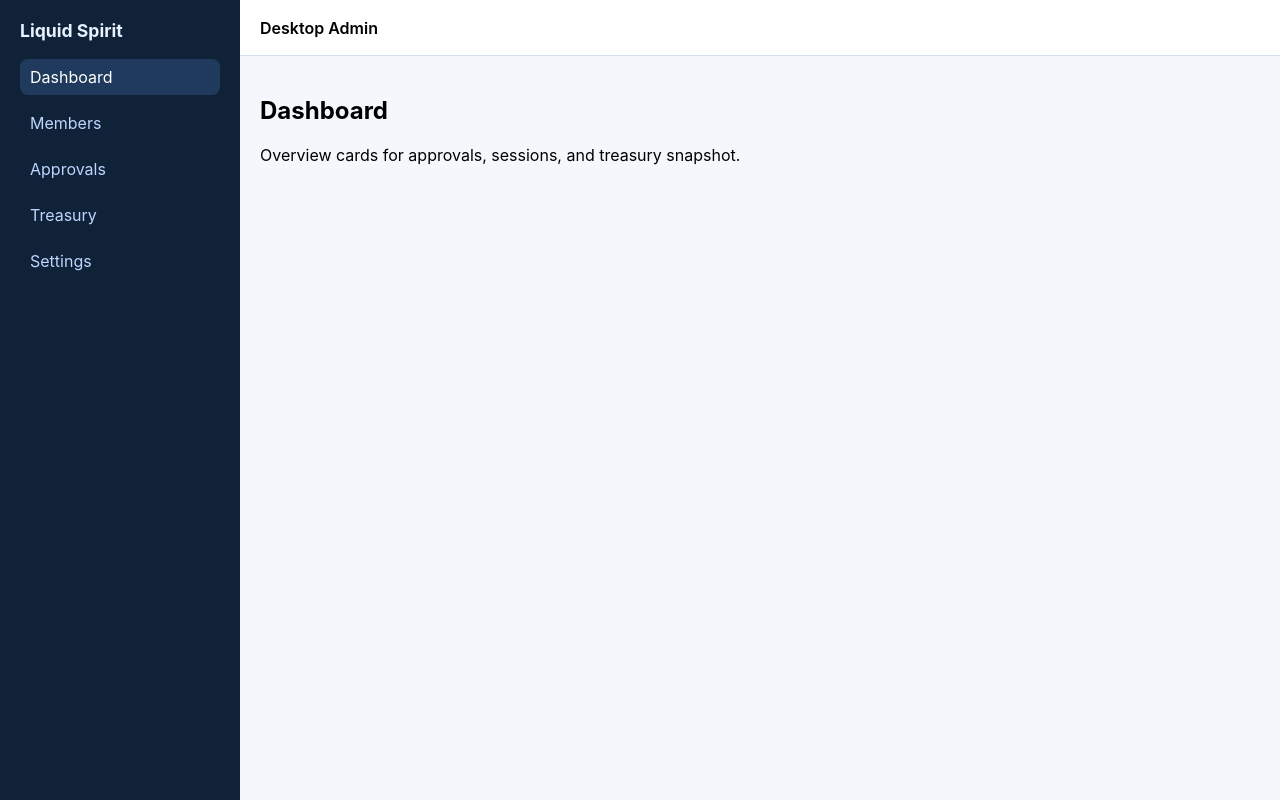
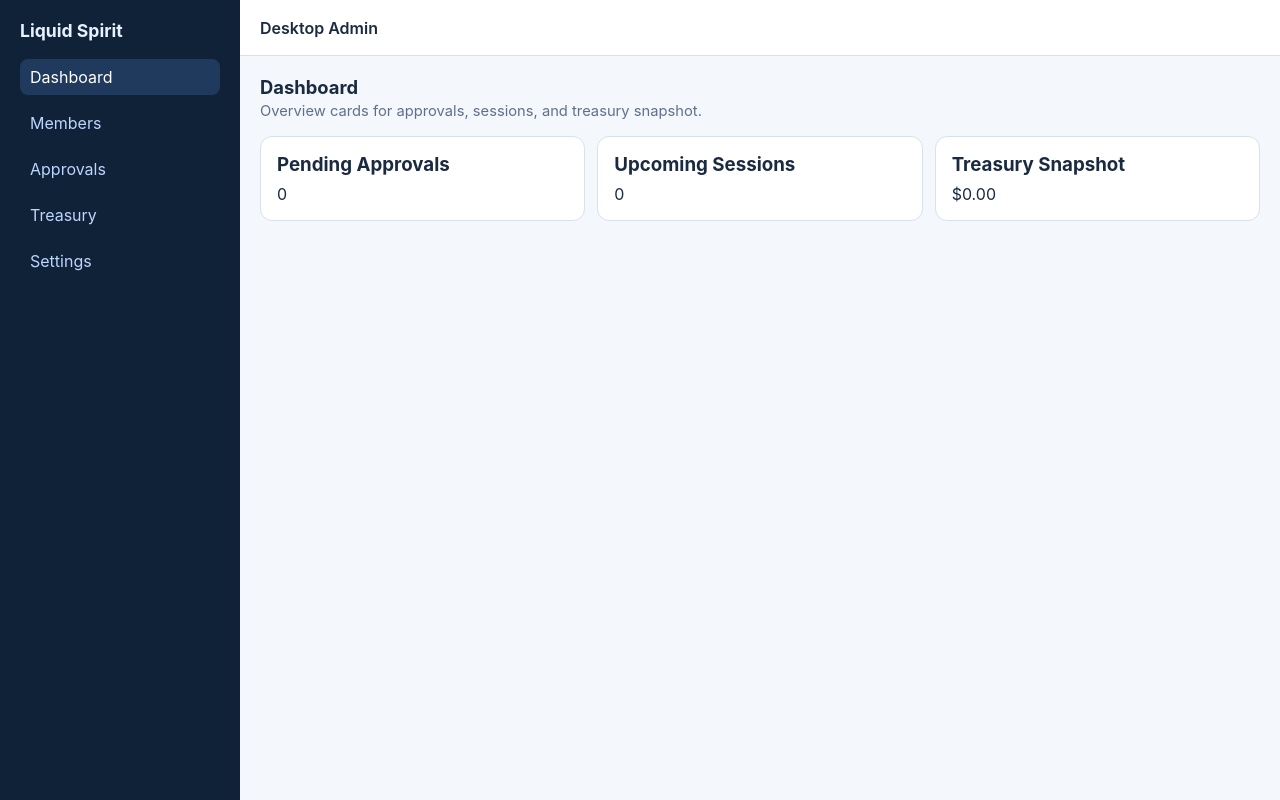
Before and after one commit to rob-blasetti/liquid-spirit-desktop, a React (Vite) app: page / in a window 1280 px wide. Built offline with nearby package versions, Linux system fonts and the light colour scheme.

Commit message:
Issue #2: add desktop design tokens and base UI primitives

```diff
--- /dev/null
+++ b/src/components/ui/Card.tsx
@@ -0,0 +1,15 @@
+import type { ReactNode } from 'react';
+
+type CardProps = {
+  title?: string;
+  children: ReactNode;
+};
+
+export default function Card({ title, children }: CardProps) {
+  return (
+    <section className="ui-card">
+      {title ? <h3>{title}</h3> : null}
+      {children}
+    </section>
+  );
+}
--- /dev/null
+++ b/src/components/ui/SectionHeader.tsx
@@ -0,0 +1,13 @@
+type SectionHeaderProps = {
+  title: string;
+  subtitle?: string;
+};
+
+export default function SectionHeader({ title, subtitle }: SectionHeaderProps) {
+  return (
+    <header className="section-header">
+      <h2>{title}</h2>
+      {subtitle ? <p>{subtitle}</p> : null}
+    </header>
+  );
+}
--- a/src/index.css
+++ b/src/index.css
@@ -1,2 +1,33 @@
 html, body, #root { margin: 0; padding: 0; width: 100%; min-height: 100%; }
 * { box-sizing: border-box; }
+body {
+  background: var(--ls-bg);
+  color: var(--ls-text);
+  font-family: Inter, system-ui, -apple-system, Segoe UI, Roboto, sans-serif;
+}
+
+h1,h2,h3,p { margin: 0; }
+
+.ui-card {
+  background: var(--ls-surface);
+  border: 1px solid var(--ls-border);
+  border-radius: var(--ls-radius-md);
+  padding: var(--ls-space-4);
+  display: grid;
+  gap: var(--ls-space-2);
+}
+
+.section-header {
+  margin-bottom: var(--ls-space-4);
+  display: grid;
+  gap: var(--ls-space-1);
+}
+
+.section-header h2 {
+  font-size: 1.15rem;
+}
+
+.section-header p {
+  color: var(--ls-muted);
+  font-size: 0.92rem;
+}
--- a/src/main.tsx
+++ b/src/main.tsx
@@ -2,6 +2,7 @@ import { StrictMode } from 'react';
 import { createRoot } from 'react-dom/client';
 import { BrowserRouter } from 'react-router-dom';
 import App from './App';
+import './styles/tokens.css';
 import './index.css';
 
 createRoot(document.getElementById('root')!).render(
--- a/src/pages/ApprovalsPage.tsx
+++ b/src/pages/ApprovalsPage.tsx
@@ -1,3 +1,9 @@
+import SectionHeader from '../components/ui/SectionHeader';
+
 export default function ApprovalsPage() {
-  return <div><h2>Approvals</h2><p>Pending approvals queue and decision actions.</p></div>;
+  return (
+    <div>
+      <SectionHeader title="Approvals" subtitle="Pending approvals queue and decision actions." />
+    </div>
+  );
 }
--- a/src/pages/DashboardPage.tsx
+++ b/src/pages/DashboardPage.tsx
@@ -1,3 +1,18 @@
+import Card from '../components/ui/Card';
+import SectionHeader from '../components/ui/SectionHeader';
+
 export default function DashboardPage() {
-  return <div><h2>Dashboard</h2><p>Overview cards for approvals, sessions, and treasury snapshot.</p></div>;
+  return (
+    <div>
+      <SectionHeader
+        title="Dashboard"
+        subtitle="Overview cards for approvals, sessions, and treasury snapshot."
+      />
+      <div style={{ display: 'grid', gridTemplateColumns: 'repeat(3, minmax(0, 1fr))', gap: 12 }}>
+        <Card title="Pending Approvals"><p>0</p></Card>
+        <Card title="Upcoming Sessions"><p>0</p></Card>
+        <Card title="Treasury Snapshot"><p>$0.00</p></Card>
+      </div>
+    </div>
+  );
 }
--- a/src/pages/MembersPage.tsx
+++ b/src/pages/MembersPage.tsx
@@ -1,3 +1,9 @@
+import SectionHeader from '../components/ui/SectionHeader';
+
 export default function MembersPage() {
-  return <div><h2>Members</h2><p>Directory, search, and profile drill-down will live here.</p></div>;
+  return (
+    <div>
+      <SectionHeader title="Members" subtitle="Directory, search, and profile drill-down will live here." />
+    </div>
+  );
 }
--- a/src/pages/SettingsPage.tsx
+++ b/src/pages/SettingsPage.tsx
@@ -1,3 +1,9 @@
+import SectionHeader from '../components/ui/SectionHeader';
+
 export default function SettingsPage() {
-  return <div><h2>Settings</h2><p>Desktop preferences, account/session, and app config.</p></div>;
+  return (
+    <div>
+      <SectionHeader title="Settings" subtitle="Desktop preferences, account/session, and app config." />
+    </div>
+  );
 }
--- a/src/pages/TreasuryPage.tsx
+++ b/src/pages/TreasuryPage.tsx
@@ -1,3 +1,9 @@
+import SectionHeader from '../components/ui/SectionHeader';
+
 export default function TreasuryPage() {
-  return <div><h2>Treasury</h2><p>Fund balances, transactions, and reconciliation view.</p></div>;
+  return (
+    <div>
+      <SectionHeader title="Treasury" subtitle="Fund balances, transactions, and reconciliation view." />
+    </div>
+  );
 }
--- /dev/null
+++ b/src/styles/tokens.css
@@ -0,0 +1,16 @@
+:root {
+  --ls-bg: #f4f7fb;
+  --ls-surface: #ffffff;
+  --ls-text: #1a2a40;
+  --ls-muted: #5f708b;
+  --ls-border: #d8e1ee;
+  --ls-primary: #2f6fed;
+  --ls-primary-strong: #1f56bd;
+  --ls-radius-sm: 8px;
+  --ls-radius-md: 12px;
+  --ls-space-1: 4px;
+  --ls-space-2: 8px;
+  --ls-space-3: 12px;
+  --ls-space-4: 16px;
+  --ls-space-5: 20px;
+}
```
